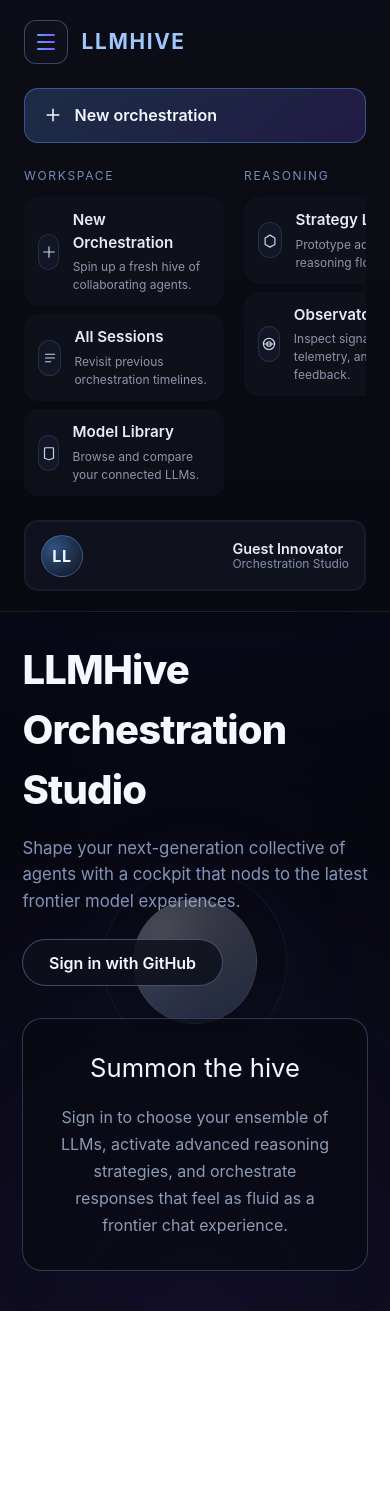
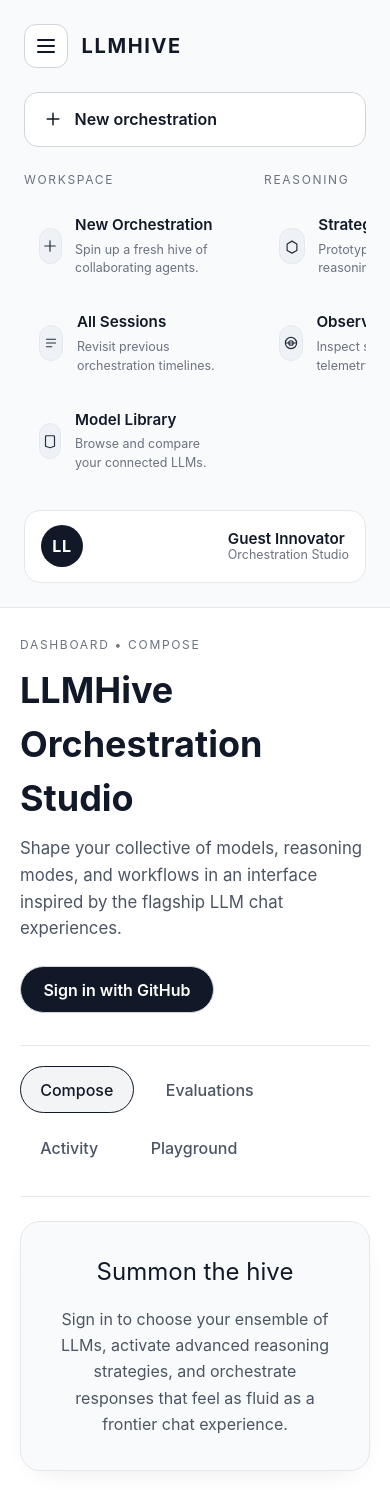
Before and after one commit to LLLHive/LLMHIVE, a Next.js app in the folder ui/: page / in a window 390 px wide. Shown: the top 1510 px of the page. Before the commit the page ends 1311 px from the top, so only its background shows below. Built offline with nearby package versions, Linux system fonts and the light colour scheme; no server answers.

Commit message:
Revamp UI layout and add Grok option

```diff
--- a/ui/app/components/Sidebar.module.css
+++ b/ui/app/components/Sidebar.module.css
@@ -1,41 +1,40 @@
 .sidebar {
-  position: relative;
   width: 300px;
   min-width: 280px;
   display: flex;
   flex-direction: column;
-  gap: 1.5rem;
-  padding: 1.75rem 1.5rem 1.75rem 1.25rem;
-  background: linear-gradient(180deg, rgba(11, 12, 20, 0.96), rgba(8, 9, 15, 0.92));
-  border-right: 1px solid rgba(255, 255, 255, 0.08);
-  color: #e7ecfa;
+  gap: 1.75rem;
+  padding: 2rem 1.75rem;
+  background: #f9fafb;
+  border-right: 1px solid #e5e7eb;
+  color: #111827;
   transition: width 0.25s ease, min-width 0.25s ease;
 }
 
 .collapsed {
   width: 96px;
   min-width: 96px;
+  padding: 2rem 1rem;
 }
 
 .brandRow {
   display: flex;
   align-items: center;
   gap: 0.85rem;
-  padding: 0 0.35rem;
 }
 
 .collapseButton {
   display: inline-flex;
   flex-direction: column;
   justify-content: center;
-  gap: 0.3rem;
+  gap: 0.28rem;
   width: 44px;
   height: 44px;
   border-radius: 12px;
-  border: 1px solid rgba(151, 173, 227, 0.35);
-  background: rgba(16, 19, 30, 0.8);
+  border: 1px solid #d1d5db;
+  background: #ffffff;
   cursor: pointer;
-  transition: border-color 0.2s ease, transform 0.2s ease;
+  transition: border-color 0.2s ease, transform 0.2s ease, box-shadow 0.2s ease;
 }
 
 .collapseButton span {
@@ -43,21 +42,24 @@
   height: 2px;
   width: 18px;
   margin: 0 auto;
-  background: linear-gradient(90deg, #5aa3ff, #7f5aff);
+  background: #111827;
   border-radius: 999px;
 }
 
-.collapseButton:hover {
-  border-color: #5aa3ff;
+.collapseButton:hover,
+.collapseButton:focus-visible {
+  outline: none;
+  border-color: #111827;
+  box-shadow: 0 0 0 3px rgba(17, 24, 39, 0.12);
   transform: translateY(-1px);
 }
 
 .brand {
-  font-size: 1.3rem;
+  font-size: 1.25rem;
   font-weight: 700;
   letter-spacing: 0.08em;
   text-transform: uppercase;
-  color: #9fc6ff;
+  color: #111827;
 }
 
 .collapsed .brand {
@@ -70,13 +72,13 @@
   gap: 0.75rem;
   padding: 0.9rem 1.1rem;
   border-radius: 14px;
-  border: 1px solid rgba(90, 163, 255, 0.4);
-  background: linear-gradient(135deg, rgba(90, 163, 255, 0.22), rgba(127, 90, 255, 0.2));
-  color: #f4f7ff;
+  border: 1px solid #d1d5db;
+  background: #ffffff;
+  color: #111827;
   font-weight: 600;
   cursor: pointer;
   text-align: left;
-  transition: transform 0.2s ease, box-shadow 0.2s ease;
+  transition: border-color 0.2s ease, box-shadow 0.2s ease, transform 0.2s ease;
 }
 
 .newChatButton svg {
@@ -86,9 +88,12 @@
   fill: none;
 }
 
-.newChatButton:hover {
+.newChatButton:hover,
+.newChatButton:focus-visible {
+  outline: none;
+  border-color: #111827;
+  box-shadow: 0 10px 25px -20px rgba(15, 23, 42, 0.35);
   transform: translateY(-1px);
-  box-shadow: 0 16px 28px -20px rgba(90, 163, 255, 0.6);
 }
 
 .collapsed .newChatButton span {
@@ -119,12 +124,12 @@
   font-size: 0.75rem;
   text-transform: uppercase;
   letter-spacing: 0.14em;
-  color: rgba(159, 198, 255, 0.7);
+  color: #6b7280;
 }
 
 .section ul {
   display: grid;
-  gap: 0.5rem;
+  gap: 0.45rem;
   list-style: none;
   margin: 0;
   padding: 0;
@@ -135,20 +140,21 @@
   align-items: center;
   gap: 0.85rem;
   width: 100%;
-  border: none;
+  border: 1px solid transparent;
   border-radius: 14px;
   padding: 0.75rem 0.9rem;
-  background: rgba(18, 21, 32, 0.65);
+  background: transparent;
   color: inherit;
   text-align: left;
   cursor: pointer;
-  transition: background 0.2s ease, transform 0.2s ease, border-color 0.2s ease;
+  transition: border-color 0.2s ease, background 0.2s ease, transform 0.2s ease;
 }
 
 .navItem:hover,
 .navItem:focus-visible {
   outline: none;
-  background: rgba(90, 163, 255, 0.16);
+  border-color: #d1d5db;
+  background: #ffffff;
   transform: translateX(3px);
 }
 
@@ -159,8 +165,8 @@
   width: 36px;
   height: 36px;
   border-radius: 12px;
-  background: rgba(20, 24, 38, 0.9);
-  border: 1px solid rgba(111, 147, 214, 0.2);
+  background: #eef2f7;
+  border: 1px solid #e5e7eb;
 }
 
 .icon svg {
@@ -168,7 +174,7 @@
   height: 18px;
   stroke: currentColor;
   fill: none;
-  opacity: 0.88;
+  opacity: 0.9;
 }
 
 .navCopy {
@@ -183,8 +189,8 @@
 }
 
 .navCopy small {
-  font-size: 0.75rem;
-  color: rgba(195, 207, 234, 0.7);
+  font-size: 0.78rem;
+  color: #6b7280;
 }
 
 .collapsed .navCopy {
@@ -200,11 +206,10 @@
   display: flex;
   align-items: center;
   gap: 0.75rem;
-  padding: 0.85rem 1rem;
-  border-radius: 14px;
-  background: rgba(18, 21, 32, 0.8);
-  border: 1px solid rgba(255, 255, 255, 0.05);
-  box-shadow: inset 0 0 0 1px rgba(90, 163, 255, 0.08);
+  padding: 0.9rem 1rem;
+  border-radius: 16px;
+  background: #ffffff;
+  border: 1px solid #e5e7eb;
 }
 
 .avatar {
@@ -216,9 +221,8 @@
   justify-content: center;
   font-weight: 700;
   letter-spacing: 0.04em;
-  background: radial-gradient(circle at 30% 30%, rgba(90, 163, 255, 0.45), rgba(15, 18, 28, 0.95));
-  border: 1px solid rgba(90, 163, 255, 0.4);
-  color: #f2f6ff;
+  background: #111827;
+  color: #ffffff;
 }
 
 .profileCopy {
@@ -228,13 +232,14 @@
 }
 
 .profileName {
-  font-size: 0.9rem;
+  font-size: 0.95rem;
   font-weight: 600;
+  color: #111827;
 }
 
 .profileCopy small {
-  font-size: 0.75rem;
-  color: rgba(182, 197, 229, 0.7);
+  font-size: 0.78rem;
+  color: #6b7280;
 }
 
 .collapsed .profileCopy {
@@ -247,16 +252,11 @@
     min-width: auto;
     flex-direction: row;
     align-items: center;
-    gap: 1.25rem;
-    padding: 1.25rem 1.5rem;
+    gap: 1.5rem;
+    padding: 1.5rem;
     border-right: none;
-    border-bottom: 1px solid rgba(255, 255, 255, 0.08);
-    box-shadow: 0 18px 40px -32px rgba(0, 0, 0, 0.8);
-    position: relative;
-  }
-
-  .brandRow {
-    padding: 0;
+    border-bottom: 1px solid #e5e7eb;
+    box-shadow: 0 18px 40px -32px rgba(15, 23, 42, 0.25);
   }
 
   .sectionList {
@@ -268,7 +268,7 @@
   }
 
   .section {
-    min-width: 200px;
+    min-width: 220px;
   }
 
   .profileCard {
--- a/ui/app/page.module.css
+++ b/ui/app/page.module.css
@@ -1,168 +1,162 @@
 .shell {
   display: flex;
   min-height: 100vh;
-  background: radial-gradient(circle at top, rgba(70, 91, 255, 0.18), transparent 65%),
-    radial-gradient(circle at bottom, rgba(127, 90, 255, 0.12), transparent 45%),
-    #04050b;
-  color: #f5f8ff;
+  background: #ffffff;
+  color: #111827;
   font-family: "Inter", system-ui, -apple-system, BlinkMacSystemFont, "Segoe UI", sans-serif;
 }
 
 .canvas {
-  position: relative;
   flex: 1;
   display: flex;
   flex-direction: column;
-  padding: 2.5rem 3rem 3rem;
-  overflow: hidden;
-}
-
-.backdrop {
-  position: absolute;
-  inset: 0;
-  pointer-events: none;
-  display: grid;
-  place-items: center;
-  overflow: hidden;
-}
-
-.glassOrb {
-  width: min(32vw, 320px);
-  height: min(32vw, 320px);
-  border-radius: 50%;
-  background: radial-gradient(circle at 25% 25%, rgba(255, 255, 255, 0.45), rgba(90, 163, 255, 0.06));
-  border: 1px solid rgba(255, 255, 255, 0.25);
-  box-shadow: inset 0 40px 70px rgba(255, 255, 255, 0.15), inset 0 -30px 60px rgba(90, 163, 255, 0.25);
-  filter: blur(0.2px);
-  opacity: 0.5;
-  mix-blend-mode: screen;
-}
-
-.glowRing {
-  position: absolute;
-  width: min(45vw, 460px);
-  height: min(45vw, 460px);
-  border-radius: 50%;
-  border: 1px solid rgba(90, 163, 255, 0.25);
-  box-shadow: 0 0 120px rgba(90, 163, 255, 0.12);
-  opacity: 0.3;
-  animation: slowPulse 9s ease-in-out infinite;
-}
-
-@keyframes slowPulse {
-  0%,
-  100% {
-    transform: scale(1);
-    opacity: 0.28;
-  }
-  50% {
-    transform: scale(1.05);
-    opacity: 0.4;
-  }
+  padding: 2.5rem 3rem;
+  background: #ffffff;
 }
 
 .hero {
-  position: relative;
-  z-index: 1;
   display: flex;
   justify-content: space-between;
   align-items: flex-start;
-  gap: 1.5rem;
+  gap: 2rem;
   padding-bottom: 2rem;
+  border-bottom: 1px solid #e5e7eb;
 }
 
 .heroCopy {
-  max-width: 620px;
   display: flex;
   flex-direction: column;
-  gap: 0.9rem;
+  gap: 0.6rem;
+  max-width: 640px;
+}
+
+.breadcrumb {
+  font-size: 0.75rem;
+  text-transform: uppercase;
+  letter-spacing: 0.14em;
+  color: #6b7280;
 }
 
 .title {
-  font-size: clamp(2.5rem, 3.8vw, 3.3rem);
-  font-weight: 800;
-  letter-spacing: -0.02em;
+  font-size: clamp(2.25rem, 4vw, 3rem);
+  font-weight: 700;
+  color: #111827;
+  margin: 0;
 }
 
 .subtitle {
-  color: rgba(168, 189, 231, 0.78);
+  color: #4b5563;
   font-size: 1.05rem;
   line-height: 1.6;
-  max-width: 540px;
+  margin: 0;
 }
 
 .userInfo {
   display: flex;
   flex-direction: column;
+  gap: 0.75rem;
   align-items: flex-end;
-  gap: 0.75rem;
 }
 
 .userGreeting {
   font-size: 0.9rem;
-  letter-spacing: 0.04em;
+  color: #4b5563;
+  letter-spacing: 0.05em;
   text-transform: uppercase;
-  color: rgba(159, 198, 255, 0.85);
 }
 
 .authButton {
-  padding: 0.65rem 1.6rem;
+  padding: 0.65rem 1.4rem;
   border-radius: 999px;
-  border: 1px solid rgba(154, 191, 249, 0.35);
-  background: rgba(13, 17, 28, 0.85);
-  color: #f5f8ff;
+  border: 1px solid #d1d5db;
+  background: #111827;
+  color: #ffffff;
   font-weight: 600;
   cursor: pointer;
-  transition: border-color 0.2s ease, box-shadow 0.2s ease;
+  transition: background 0.2s ease, color 0.2s ease, box-shadow 0.2s ease;
 }
 
 .authButton:hover,
 .authButton:focus-visible {
-  border-color: rgba(90, 163, 255, 0.9);
-  box-shadow: 0 0 0 3px rgba(90, 163, 255, 0.25);
+  outline: none;
+  background: #1f2937;
+  box-shadow: 0 0 0 3px rgba(17, 24, 39, 0.15);
+}
+
+.menuRow {
+  display: flex;
+  gap: 0.75rem;
+  padding: 1.25rem 0 1.5rem;
+  border-bottom: 1px solid #e5e7eb;
+  margin-bottom: 1.5rem;
+}
+
+.menuButton {
+  padding: 0.65rem 1.2rem;
+  border-radius: 999px;
+  border: 1px solid transparent;
+  background: transparent;
+  color: #4b5563;
+  font-weight: 500;
+  cursor: pointer;
+  transition: color 0.2s ease, border-color 0.2s ease, background 0.2s ease;
+}
+
+.menuButton:hover,
+.menuButton:focus-visible {
+  outline: none;
+  color: #111827;
+  border-color: #d1d5db;
+  background: #f3f4f6;
+}
+
+.menuButtonActive {
+  color: #111827;
+  border-color: #111827;
+  background: #f3f4f6;
 }
 
 .content {
-  position: relative;
-  z-index: 1;
   flex: 1;
   display: flex;
   align-items: flex-start;
   justify-content: center;
+  padding-bottom: 3rem;
 }
 
 .loading {
   font-size: 1.05rem;
-  color: rgba(178, 193, 224, 0.8);
+  color: #4b5563;
   padding-top: 3rem;
 }
 
 .welcomePanel {
   max-width: 420px;
-  padding: 2.25rem 2.5rem;
+  padding: 2rem 2.5rem;
   border-radius: 20px;
-  background: rgba(8, 11, 18, 0.7);
-  border: 1px solid rgba(154, 191, 249, 0.25);
-  box-shadow: 0 28px 60px -40px rgba(8, 16, 32, 0.9);
+  border: 1px solid #e5e7eb;
+  background: #f9fafb;
   text-align: center;
+  box-shadow: 0 10px 30px -20px rgba(15, 23, 42, 0.2);
 }
 
 .welcomePanel h2 {
-  font-size: 1.6rem;
+  font-size: 1.5rem;
   margin-bottom: 1rem;
+  color: #111827;
 }
 
 .welcomePanel p {
-  color: rgba(180, 196, 226, 0.78);
+  color: #4b5563;
   font-size: 1rem;
-  line-height: 1.7;
+  line-height: 1.65;
 }
 
 .error {
-  color: #ff9b9b;
-  background-color: rgba(179, 53, 53, 0.16);
-  border: 1px solid rgba(255, 133, 133, 0.35);
-  border-radius: 18px;
+  color: #b91c1c;
+  background-color: #fee2e2;
+  border: 1px solid #fecaca;
+  border-radius: 16px;
   padding: 1.2rem 1.4rem;
 }
 
@@ -172,14 +166,13 @@
   }
 
   .canvas {
-    padding: 2rem 1.75rem 2.5rem;
+    padding: 2rem 1.75rem 3rem;
   }
-}
 
-@media (max-width: 780px) {
   .hero {
     flex-direction: column;
-    align-items: flex-start;
+    align-items: stretch;
+    gap: 1.5rem;
   }
 
   .userInfo {
@@ -187,12 +180,16 @@
   }
 }
 
-@media (max-width: 620px) {
+@media (max-width: 720px) {
   .canvas {
-    padding: 1.75rem 1.4rem 2.5rem;
+    padding: 1.75rem 1.25rem 2.5rem;
   }
 
-  .welcomePanel {
-    padding: 1.9rem 1.8rem;
+  .menuRow {
+    flex-wrap: wrap;
+  }
+
+  .content {
+    justify-content: flex-start;
   }
 }
--- a/ui/app/page.tsx
+++ b/ui/app/page.tsx
@@ -23,16 +23,14 @@
 function SignOut({ user }: { user: User }) {
   return (
     <div className={styles.userInfo}>
-      <span className={styles.userGreeting}>Welcome, {user?.name || "Innovator"}</span>
+      <span className={styles.userGreeting}>Signed in as {user?.name || "Innovator"}</span>
       <form
         action={async () => {
           "use server";
           await signOut();
         }}
       >
-        <button type="submit" className={styles.authButton}>
-          Sign Out
-        </button>
+        <button type="submit" className={styles.authButton}>Sign out</button>
       </form>
     </div>
   );
@@ -47,20 +45,31 @@
       <main className={styles.shell}>
         <Sidebar displayName={user?.name ?? user?.email ?? null} />
         <div className={styles.canvas}>
-          <div className={styles.backdrop} aria-hidden="true">
-            <div className={styles.glassOrb} />
-            <div className={styles.glowRing} />
-          </div>
-
           <header className={styles.hero}>
             <div className={styles.heroCopy}>
+              <div className={styles.breadcrumb}>Dashboard • Compose</div>
               <h1 className={styles.title}>LLMHive Orchestration Studio</h1>
               <p className={styles.subtitle}>
-                Shape your next-generation collective of agents with a cockpit that nods to the latest frontier model experiences.
+                Shape your collective of models, reasoning modes, and workflows in an interface inspired by the flagship LLM chat experiences.
               </p>
             </div>
             <div>{user ? <SignOut user={user} /> : <SignIn />}</div>
           </header>
+
+          <nav className={styles.menuRow} aria-label="Primary">
+            <button className={`${styles.menuButton} ${styles.menuButtonActive}`} type="button">
+              Compose
+            </button>
+            <button className={styles.menuButton} type="button">
+              Evaluations
+            </button>
+            <button className={styles.menuButton} type="button">
+              Activity
+            </button>
+            <button className={styles.menuButton} type="button">
+              Playground
+            </button>
+          </nav>
 
           <div className={styles.content}>
             {user ? (
@@ -85,12 +94,9 @@
       <main className={styles.shell}>
         <Sidebar displayName={null} />
         <div className={styles.canvas}>
-          <div className={styles.backdrop} aria-hidden="true">
-            <div className={styles.glassOrb} />
-            <div className={styles.glowRing} />
-          </div>
           <header className={styles.hero}>
             <div className={styles.heroCopy}>
+              <div className={styles.breadcrumb}>Dashboard • Compose</div>
               <h1 className={styles.title}>LLMHive Orchestration Studio</h1>
               <p className={styles.subtitle}>Experience next-generation collaborative intelligence.</p>
             </div>
```
Also changed, not shown: ui/app/components/PromptForm.module.css (+50 -57 lines), ui/app/components/PromptForm.tsx (+10 -0 lines).
